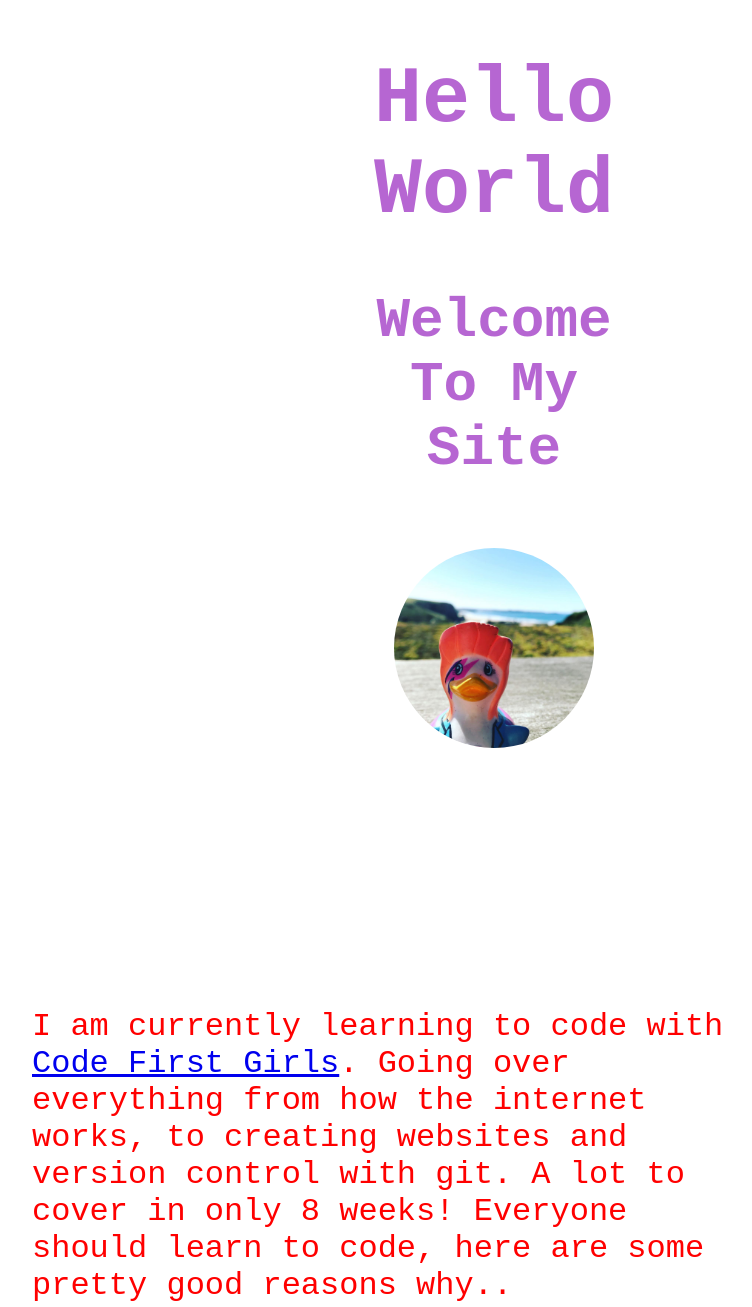
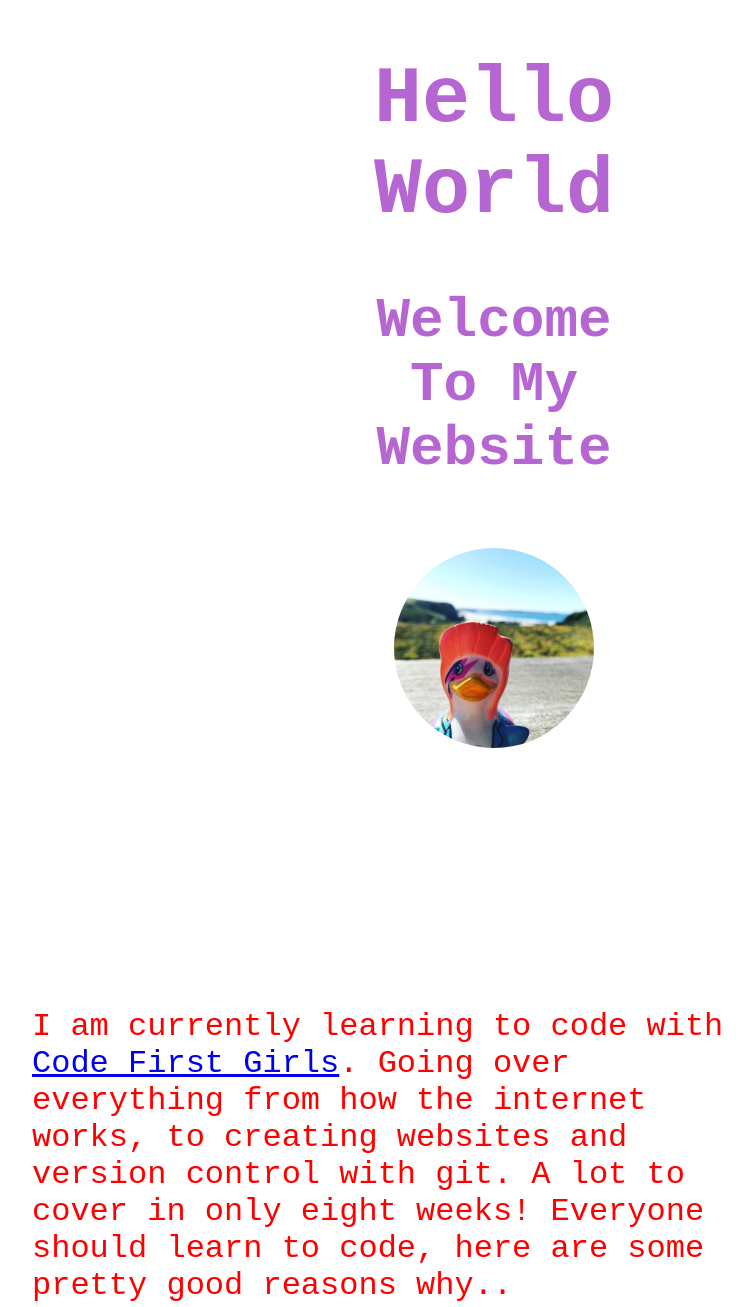
Before and after one commit to LilyGeorgiou/beginners-week-one-master, a plain HTML site: page index.html in a window 1280 px wide. Shown: the top 1307 px of the page, without its empty margins (146-898 px from the left). Drawn offline with Linux system fonts and the light colour scheme; files whose address does not match are found by name.

Commit message:
Updated website title

```diff
--- a/index.html
+++ b/index.html
@@ -15,7 +15,7 @@
   <div>
   <h1>Hello World</h1>
 
-  <h2>Welcome To My Site</h2>
+  <h2>Welcome To My Website</h2>
 
   <!-- image of a duck -->
   <img src="duck.jpg" width="200px">
@@ -24,7 +24,7 @@
 <div> </center>
   <p>
     I am currently learning to code with <a href="https://www.codefirstgirls.org.uk/"target="_blank"> Code First Girls</a>. Going over everything from how the
-    internet works, to creating websites and version control with git. A lot to cover in only 8 weeks!
+    internet works, to creating websites and version control with git. A lot to cover in only eight weeks!
     Everyone should learn to code, here are some pretty good reasons why..
         <ol>
     </div>
```
